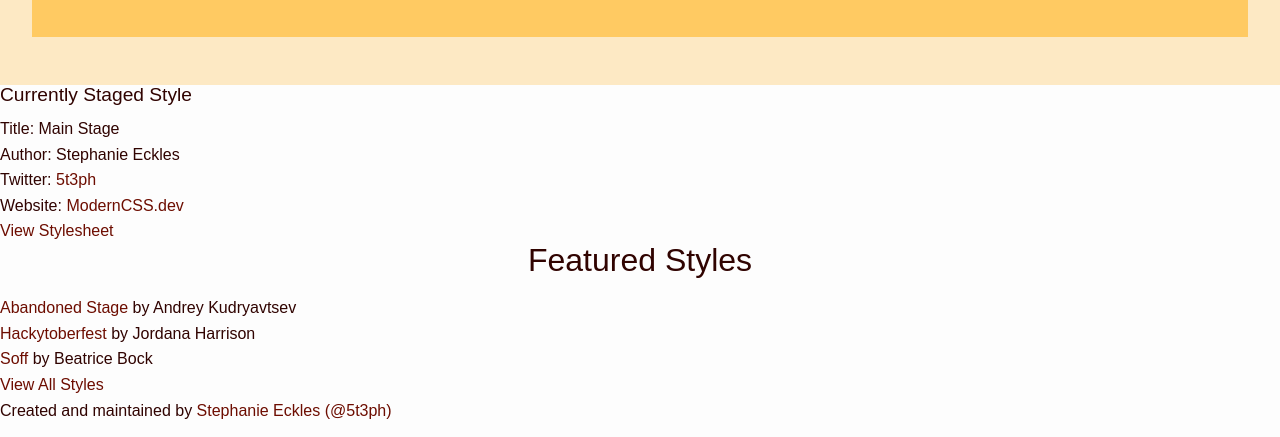
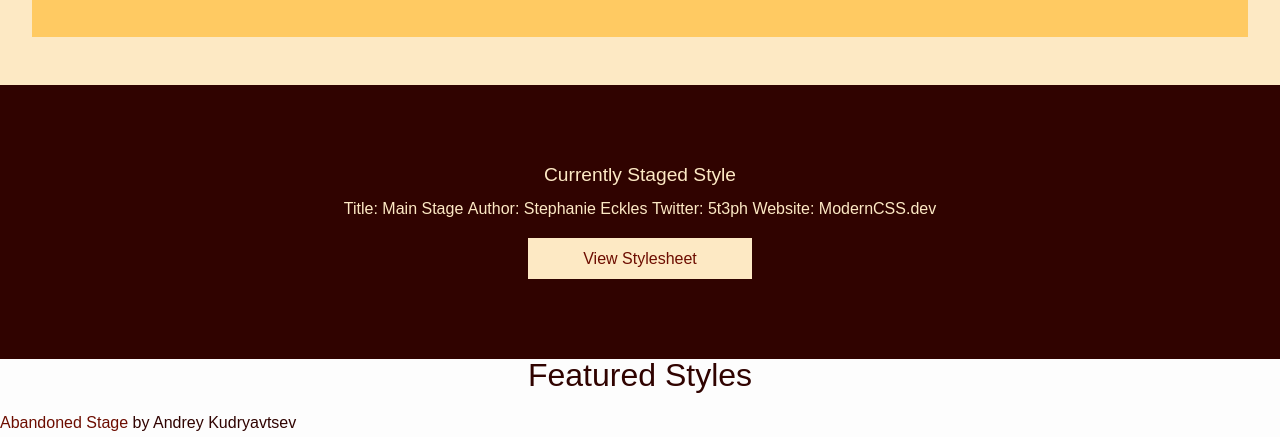
Before and after one commit to JeanKonan/stylestage-sass, a website: page public/index.html in a window 1280 px wide. Shown: the part 3063-3500 px from the top of the page. Drawn offline with Linux system fonts and the light colour scheme; a web font is replaced by a local one.

Commit message:
_profile completed

```diff
--- /dev/null
+++ b/sass/_profile.scss
@@ -0,0 +1,31 @@
+aside.profile {
+    background: $color-primary;
+
+    .container{
+        color: $color-tertiary;
+        padding: 5rem;
+        text-align: center;
+
+        ul {
+            display: inline-block;
+            li {
+                display: inline-block;
+                list-style: none;
+
+                a {
+                    text-decoration: none;
+                    color: $color-tertiary;
+                }
+            }
+        }
+
+        >a:last-of-type {
+            display: block;
+            padding: .5rem;
+            max-width: 14rem;
+            background: $color-tertiary;
+            margin: 0 auto;
+            margin-top: 1rem;
+        }
+    }
+}
```
Also changed, not shown: public/index.html (+1 -1 lines), public/style.css, 1 other file.
